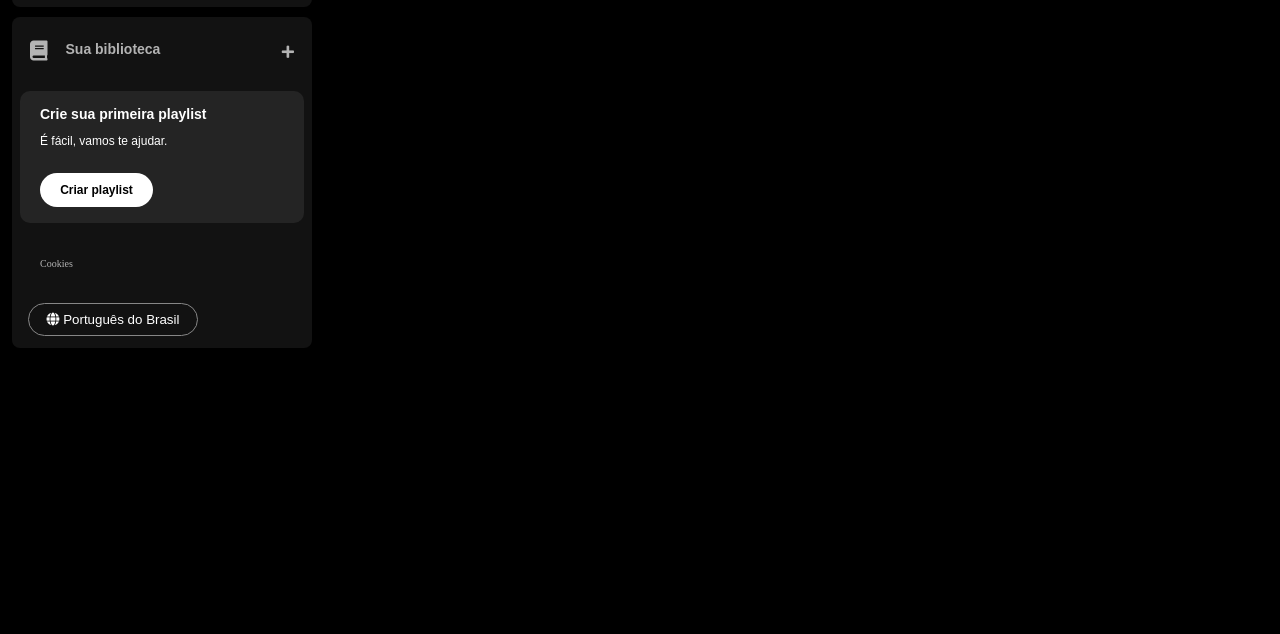
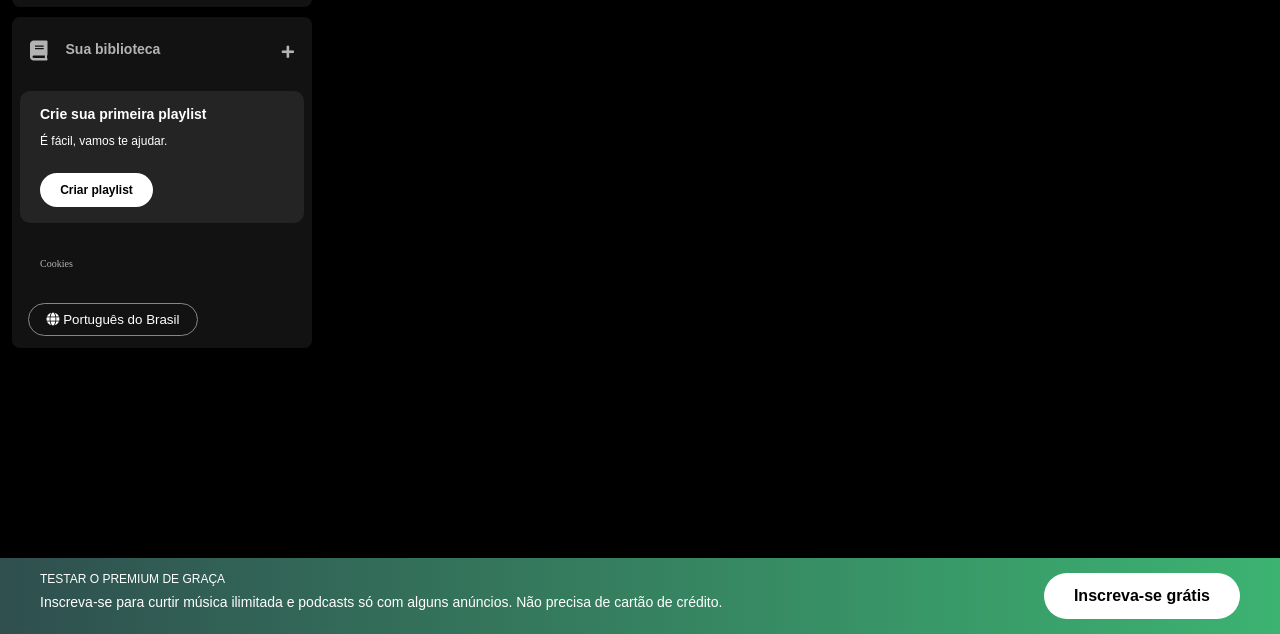
Before and after one commit to AlexsanderGS/imersao-alura-spotify, a plain HTML site: page Imersão Alura - Spotify/index.html in a window 1280 px wide. Shown: the part 166-800 px from the top of the page. Drawn offline with Linux system fonts and the light colour scheme.

Commit message:
Criando e estilizando o footer da página

```diff
--- a/Imersão Alura - Spotify/index.html
+++ b/Imersão Alura - Spotify/index.html
@@ -69,5 +69,17 @@
         </div>
     </div>
 
+    <footer class="disclaimer-premium">
+        <div class="text">
+            <p class="disclaimer-premium-title">Testar o Premium de graça</p>
+            <p class="disclaimer-premium-subtitle">
+                Inscreva-se para curtir música ilimitada e podcasts só com alguns anúncios. Não precisa de cartão de crédito.
+            </p>
+        </div>
+        <div class="button">
+            <button type="button">Inscreva-se grátis</button>
+        </div>
+    </footer>
+
 </body>
 </html>
--- a/Imersão Alura - Spotify/styles.css
+++ b/Imersão Alura - Spotify/styles.css
@@ -170,3 +170,46 @@ body {
     padding: 8px;
     border-radius: 20px;
 }
+
+.disclaimer-premium {
+    position: fixed;
+    bottom: 0;
+    left: 0;
+    right: 0;
+    background: linear-gradient(to right, #2F4F4F, #3CB371);
+    padding: 15px 40px;
+    display: flex;
+    justify-content: space-between;
+}
+
+.disclaimer-premium .text {
+    flex-shrink: 0;
+}
+
+.disclaimer-premium .disclaimer-premium-title {
+    color: #ffffff;
+    text-transform: uppercase;
+    font-weight: 400;
+    font-size: 12px;
+    margin-bottom: 10px;
+    font-family: "DM Sans", sans-serif;
+}
+
+.disclaimer-premium .disclaimer-premium-subtitle {
+    color: #ffffff;
+    font-size: 14px;
+    font-weight: 500;
+    font-family: "DM Sans", sans-serif;
+}
+
+.disclaimer-premium button {
+    background-color: #ffffff;
+    color: #000000;
+    font-size: 16px;
+    font-weight: bold;
+    padding: 14px 30px;
+    border: 0px;
+    border-radius: 40px;
+    cursor: pointer;
+    flex-shrink: 0;
+}
```
